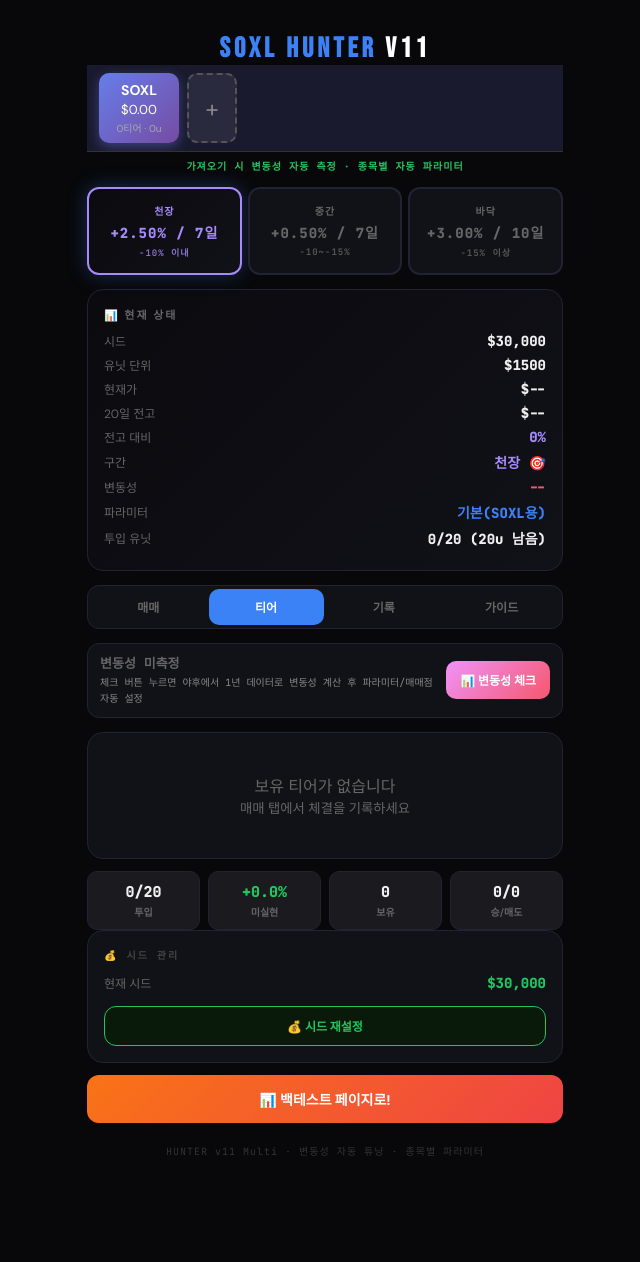
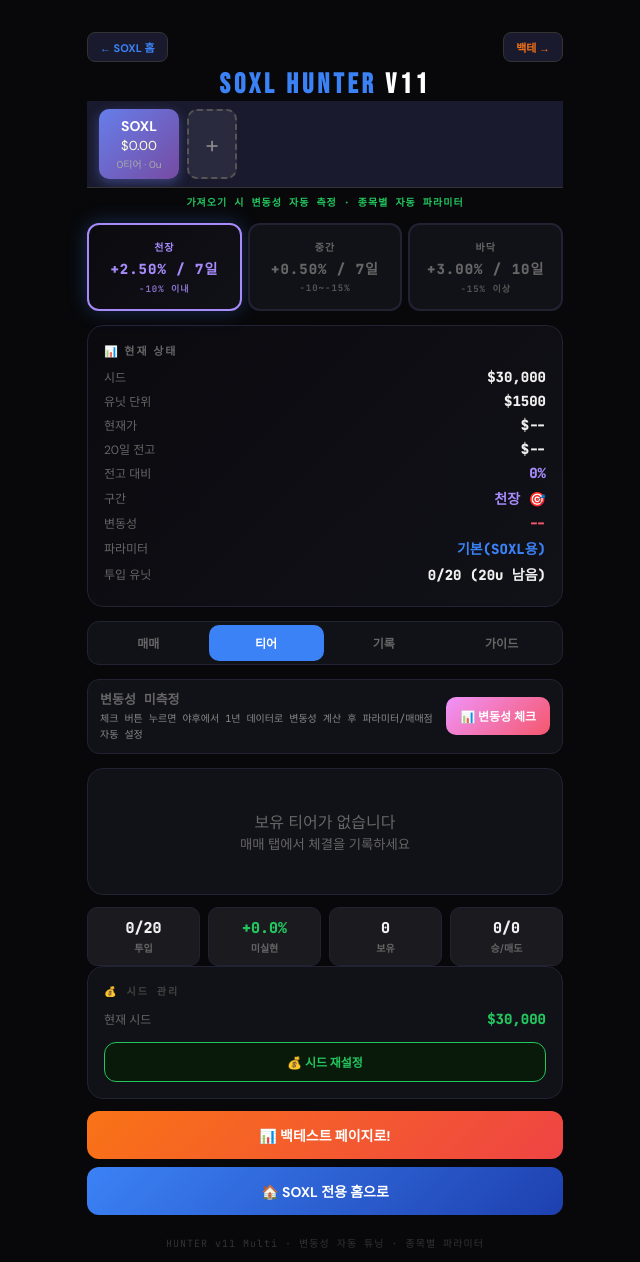
Before and after one commit to versuskorea/soxl-hunter, a website: page public/v11.html in a window 1280 px wide. Shown: the whole page, without its empty margins (315-955 px from the left). Before the commit the page ends 1170 px from the top, so only its background shows below. Drawn offline with Linux system fonts and the light colour scheme.

Commit message:
Update v11.html

```diff
--- a/public/v11.html
+++ b/public/v11.html
@@ -311,6 +311,10 @@ body{background:var(--bg);color:var(--text);font-family:'DM Sans',sans-serif;min
 </head>
 <body>
 <div class="hdr">
+  <div style="display:flex;align-items:center;justify-content:space-between;margin-bottom:6px">
+    <a href="/" style="background:#1a1a2e;color:#3b82f6;padding:6px 12px;border-radius:8px;text-decoration:none;font-size:11px;font-weight:700;border:1px solid #333">← SOXL 홈</a>
+    <a href="/bt.html" style="background:#1a1a2e;color:#f97316;padding:6px 12px;border-radius:8px;text-decoration:none;font-size:11px;font-weight:700;border:1px solid #333">백테 →</a>
+  </div>
   <h1><span id="ticker-name">SOXL</span> <span>HUNTER</span> v11</h1>
 <div class="tickers-bar" id="tickers-bar"></div>
   <div class="stats">가져오기 시 변동성 자동 측정 · 종목별 자동 파라미터</div>
@@ -351,6 +355,7 @@ body{background:var(--bg);color:var(--text);font-family:'DM Sans',sans-serif;min
 <div id="body"></div>
 
 <a href="/bt.html" class="btn btn-bt">📊 백테스트 페이지로!</a>
+<a href="/" class="btn" style="background:linear-gradient(135deg,#3b82f6,#1e40af);color:#fff;text-decoration:none;display:block;text-align:center;margin-top:8px">🏠 SOXL 전용 홈으로</a>
 
 <div class="footer">HUNTER v11 Multi · 변동성 자동 튜닝 · 종목별 파라미터</div>
 
```
